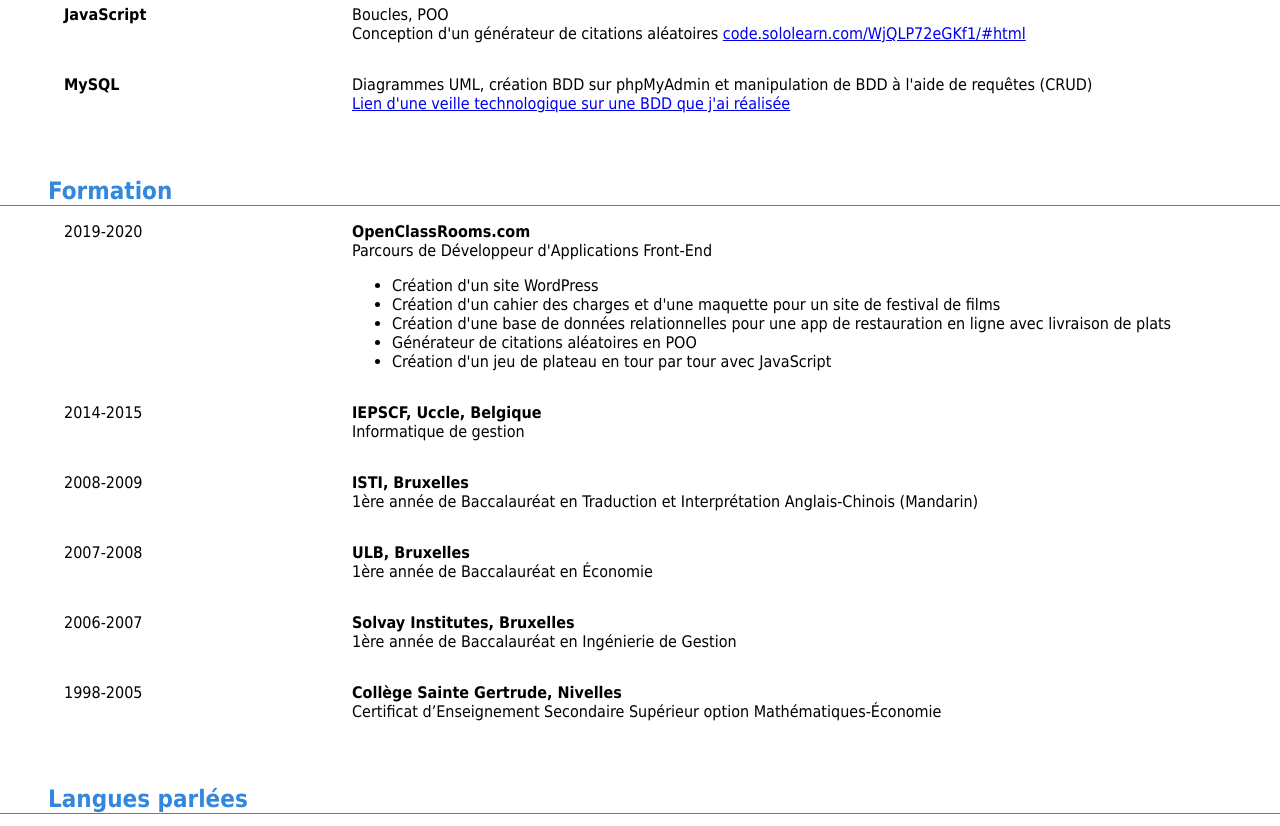
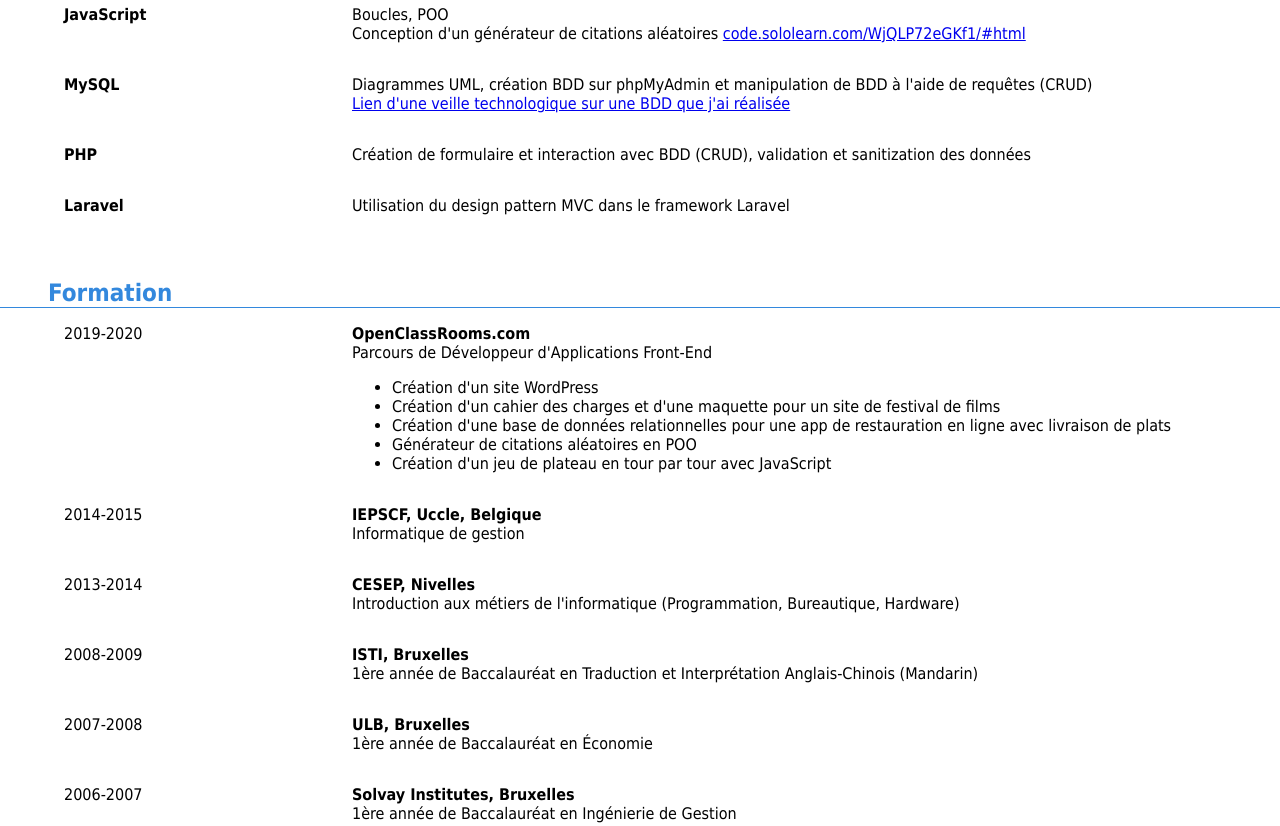
Before and after one commit to deschuyteneerj/Mon-CV, a plain HTML site: page index.html in a window 1280 px wide. Shown: the part 980-1806 px from the top of the page. Drawn offline with Linux system fonts and the light colour scheme.

Commit message:
CV update

```diff
--- a/index.html
+++ b/index.html
@@ -28,7 +28,7 @@
                 <p>2020-2021</p>
             </article>
             <article class="gauche epb">
-                <p>2005-2006</p>
+                <p>Septembre 2005 - Juin 2006</p>
             </article>
             <article class="droite">
                 <p><span class="titre">BeCode.org, Charleroi, Belgique</span><br />Formation de Junior Web Developer</p>
@@ -68,6 +68,12 @@
             <article class="gauche pe">
                 <p><span class="titre">MySQL</span></p>
             </article>
+            <article class="gauche pf">
+                <p><span class="titre">PHP</span></p>
+            </article>
+            <article class="gauche pg">
+                <p><span class="titre">Laravel</span></p>
+            </article>
             <article class="droite">
                 <p>Maquettage, SEO, conception de sites avec Flexbox & CSS Grid, SASS<br />
                     <a href="https://deschuyteneerj.github.io/tim-berners-lee/">Site web sur Tim Berners-Lee</a>
@@ -92,6 +98,14 @@
                         d'une veille technologique sur une BDD que j'ai réalisée</a>
                 </p>
             </article>
+            <article class="droite">
+                <p>Création de formulaire et interaction avec BDD (CRUD), validation et sanitization des données<br />
+                </p>
+            </article>
+            <article class="droite">
+                <p>Utilisation du design pattern MVC dans le framework Laravel<br />
+                </p>
+            </article>
         </section>
         <h2>Formation</h2>
         <section class="formation">
@@ -102,15 +116,18 @@
                 <p>2014-2015</p>
             </article>
             <article class="gauche fc">
+                <p>2013-2014</p>
+            </article>
+            <article class="gauche fd">
                 <p>2008-2009</p>
             </article>
-            <article class="gauche fd">
+            <article class="gauche fe">
                 <p>2007-2008</p>
             </article>
-            <article class="gauche fe">
+            <article class="gauche ff">
                 <p>2006-2007</p>
             </article>
-            <article class="gauche ff">
+            <article class="gauche fg">
                 <p>1998-2005</p>
             </article>
             <article class="droite">
@@ -127,6 +144,10 @@
             </article>
             <article class="droite">
                 <p><span class="titre">IEPSCF, Uccle, Belgique</span><br />Informatique de gestion</p>
+            </article>
+            <article class="droite">
+                <p><span class="titre">CESEP, Nivelles</span><br />Introduction aux métiers de l'informatique
+                    (Programmation, Bureautique, Hardware)</p>
             </article>
             <article class="droite">
                 <p><span class="titre">ISTI, Bruxelles</span><br />1ère année de Baccalauréat en Traduction et
--- a/style.css
+++ b/style.css
@@ -64,6 +64,14 @@ section:not(:first-child):hover {
     grid-row: 5;
 }
 
+.pf {
+    grid-row: 6;
+}
+
+.pg {
+    grid-row: 7;
+}
+
 .formation {
     display: grid;
     grid-template-columns: 1fr 3fr;
@@ -87,6 +95,10 @@ section:not(:first-child):hover {
 
 .ff {
     grid-row: 6;
+}
+
+.fg {
+    grid-row: 7;
 }
 
 .langues {
```
